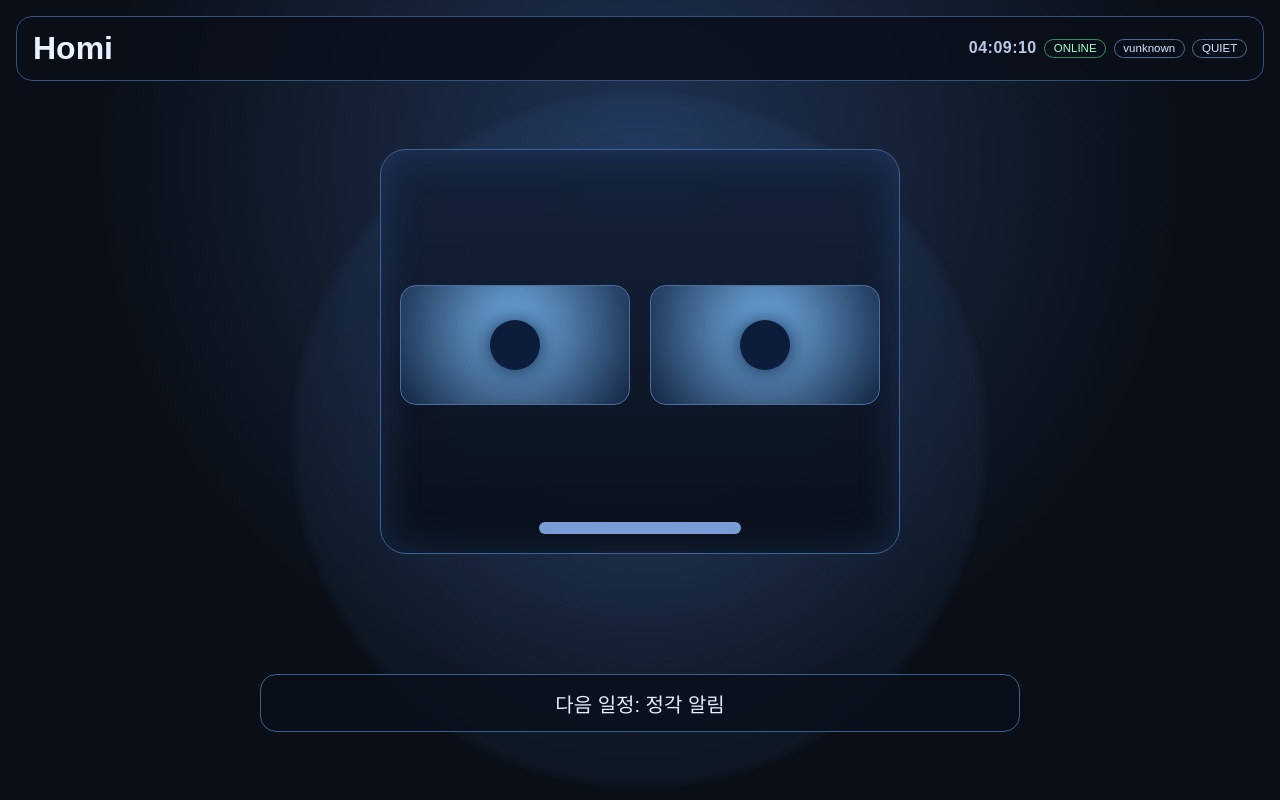
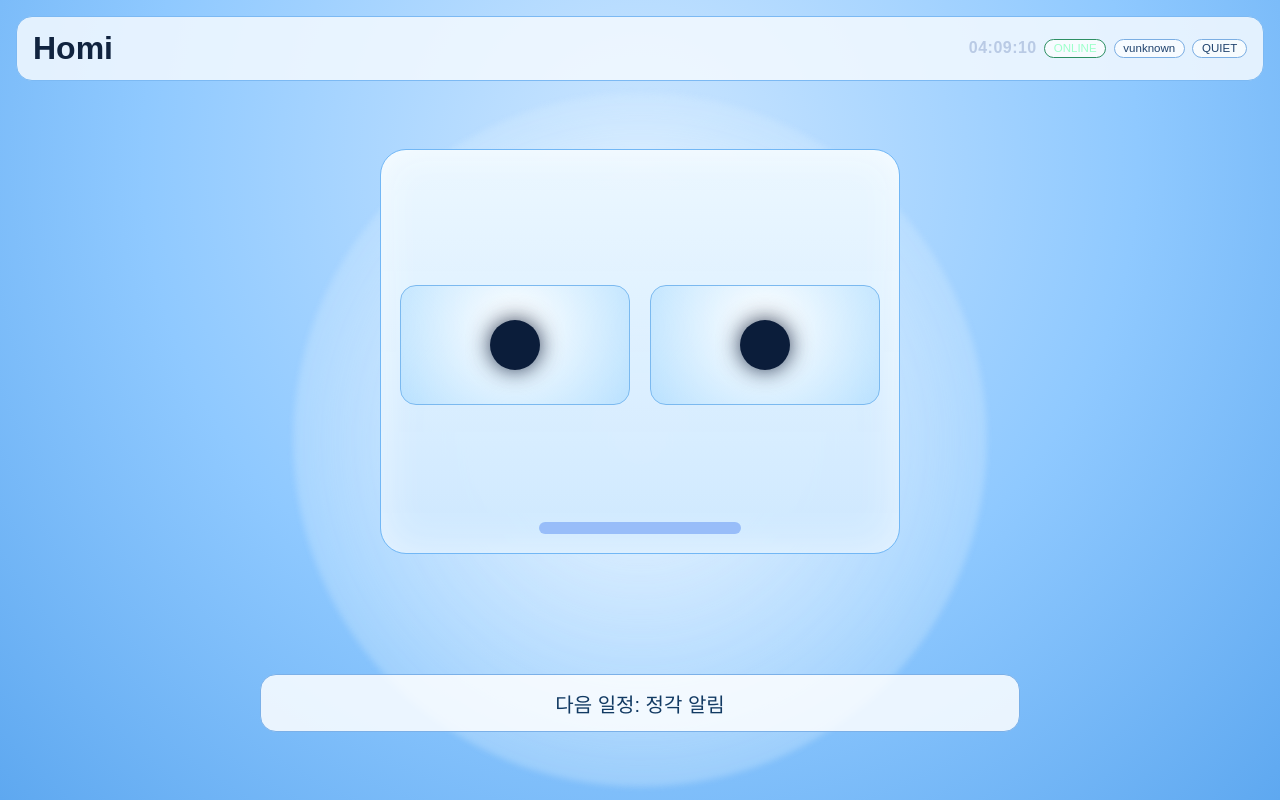
Before and after one commit to jungju/homi, a Svelte app: page / in a window 1280 px wide. Built offline with nearby package versions, Linux system fonts and the light colour scheme; no server answers.

Commit message:
style: brighten robot face theme

```diff
--- a/src/App.svelte
+++ b/src/App.svelte
@@ -192,8 +192,8 @@
   :global(body) {
     margin: 0;
     min-height: 100vh;
-    background: radial-gradient(circle at 50% 20%, #1f3354 0%, #0a0f17 60%);
-    color: #eaf2ff;
+    background: radial-gradient(circle at 50% 20%, #cce6ff 0%, #8fc9ff 55%, #5ea8f0 100%);
+    color: #10233f;
     overflow: hidden;
     user-select: none;
   }
@@ -215,10 +215,10 @@
     display: flex;
     justify-content: space-between;
     align-items: center;
-    border: 1px solid #35507a;
+    border: 1px solid #7cb9f3;
     border-radius: 16px;
     padding: 0.8rem 1rem;
-    background: rgba(9, 14, 24, 0.82);
+    background: rgba(244, 250, 255, 0.86);
   }
 
   h1,
@@ -240,11 +240,12 @@
   }
 
   .badge {
-    border: 1px solid #4f6991;
+    border: 1px solid #7baee3;
     border-radius: 999px;
     padding: 0.15rem 0.55rem;
     font-size: 0.72rem;
-    color: #d7e6ff;
+    color: #1f426d;
+    background: rgba(255, 255, 255, 0.7);
   }
 
   .online {
@@ -269,8 +270,8 @@
     width: min(72vw, 680px);
     aspect-ratio: 1;
     border-radius: 50%;
-    background: radial-gradient(circle, rgba(98, 161, 255, 0.22), rgba(11, 17, 28, 0));
-    filter: blur(4px);
+    background: radial-gradient(circle, rgba(255, 255, 255, 0.9), rgba(120, 196, 255, 0.15));
+    filter: blur(3px);
     animation: pulse 4s ease-in-out infinite;
   }
 
@@ -279,9 +280,9 @@
     width: min(58vw, 520px);
     aspect-ratio: 1 / 0.78;
     border-radius: 26px;
-    border: 1px solid #406194;
-    background: linear-gradient(180deg, rgba(20, 34, 58, 0.95), rgba(9, 15, 24, 0.96));
-    box-shadow: inset 0 0 42px rgba(75, 132, 230, 0.22);
+    border: 1px solid #72b7f5;
+    background: linear-gradient(180deg, rgba(236, 247, 255, 0.98), rgba(206, 232, 255, 0.96));
+    box-shadow: inset 0 0 42px rgba(255, 255, 255, 0.55);
     display: grid;
     grid-template-rows: 1fr auto;
     padding: 1.2rem;
@@ -297,8 +298,8 @@
   .eye {
     height: min(16vw, 120px);
     border-radius: 16px;
-    border: 1px solid #4f6ea0;
-    background: radial-gradient(circle at 50% 35%, rgba(129, 196, 255, 0.88), rgba(28, 63, 114, 0.35));
+    border: 1px solid #7bb9ef;
+    background: radial-gradient(circle at 50% 35%, rgba(255, 255, 255, 0.98), rgba(157, 214, 255, 0.55));
     display: grid;
     place-items: center;
     animation: blink 6s infinite;
@@ -338,13 +339,13 @@
     z-index: 2;
     margin-top: 1rem;
     width: min(72vw, 760px);
-    border: 1px solid #3f5d8d;
+    border: 1px solid #7bb0e8;
     border-radius: 16px;
     padding: 0.85rem 1rem;
-    background: rgba(10, 16, 27, 0.88);
+    background: rgba(255, 255, 255, 0.84);
     font-size: clamp(1rem, 1.6vw, 1.25rem);
     text-align: center;
-    color: #e2ecff;
+    color: #123a63;
   }
 
   @keyframes blink {
```
